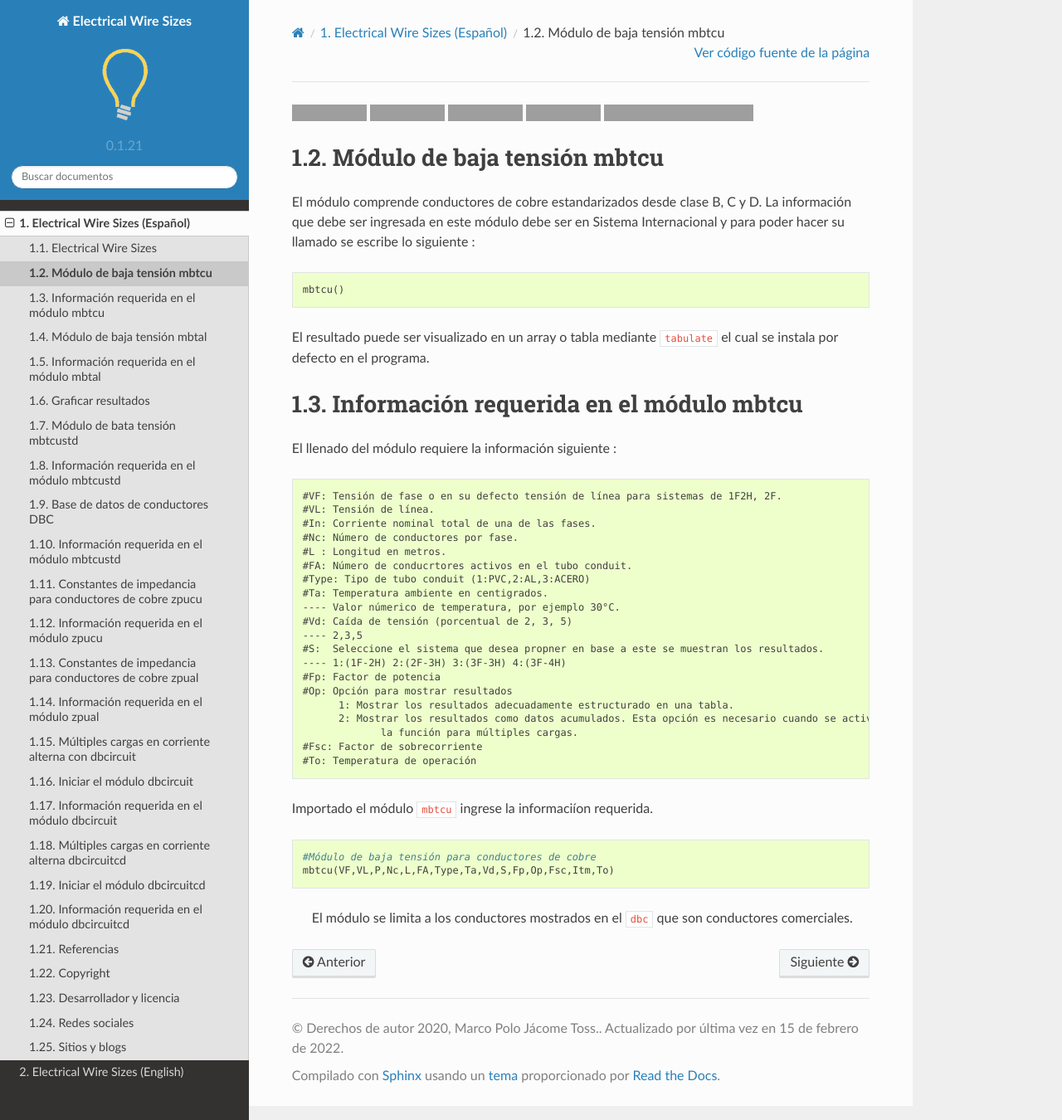
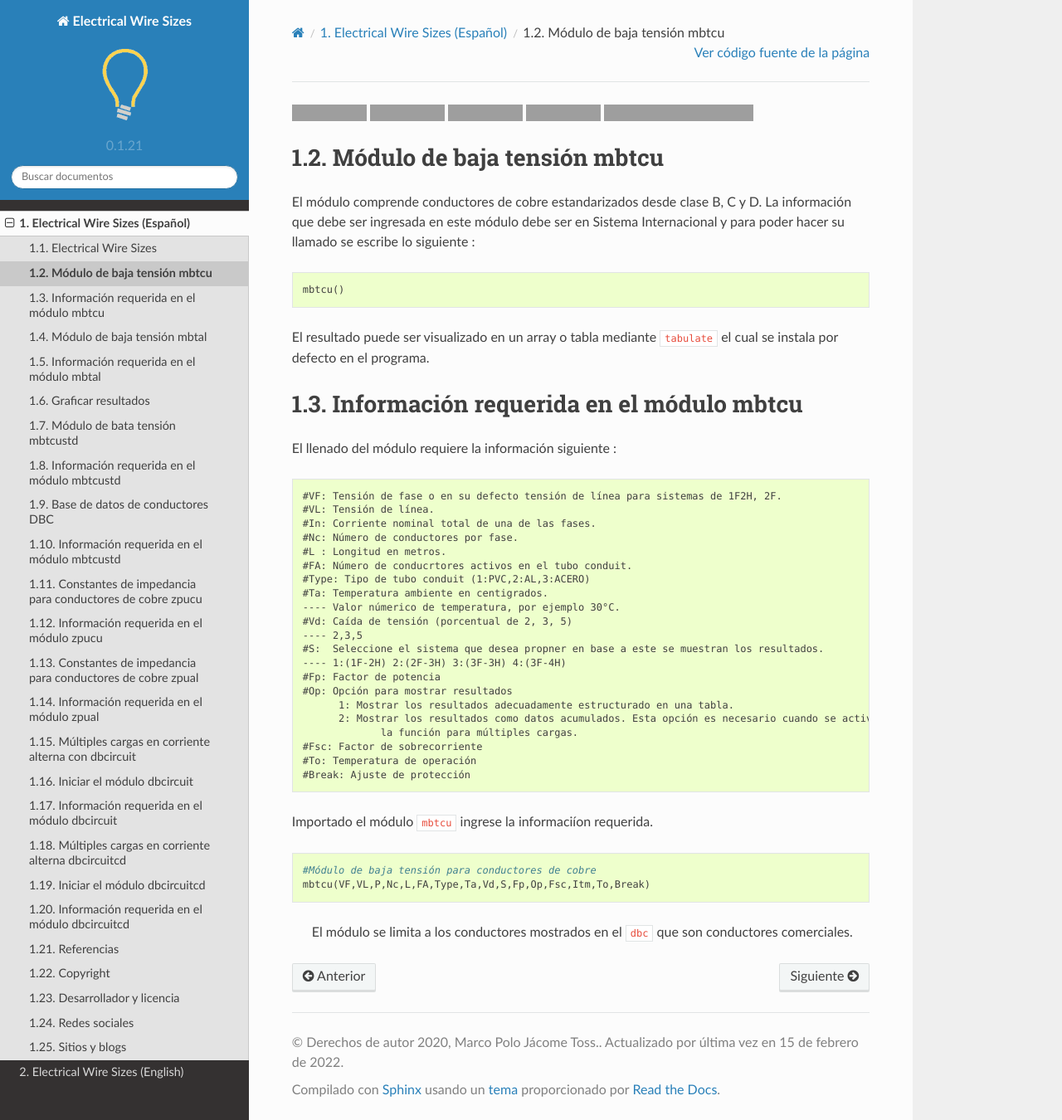
Before and after one commit to jacometoss/PyEWS, a Sphinx documentation site: the page built from docs/parte1/Mbtcu.rst, in a window 1280 px wide and 1350 px high, cut to the strip 0-1350 px from the top of the window. Shown: the whole strip at 83% size. Built offline with Sphinx 7.4.7 and the Read the Docs theme 2.0.0, drawn with Linux system fonts in a browser that asks for light colours; grey boxes are pictures that could not be loaded.

Commit message:
0.1.27rc1

```diff
--- a/docs/parte1/Mbtcu.rst
+++ b/docs/parte1/Mbtcu.rst
@@ -42,13 +42,14 @@
    	 	la función para múltiples cargas.
    #Fsc: Factor de sobrecorriente
    #To: Temperatura de operación
+   #Break: Ajuste de protección
 
 Importado el módulo ``mbtcu`` ingrese la informaciíon requerida.
 
 .. code:: python
 
    #Módulo de baja tensión para conductores de cobre
-   mbtcu(VF,VL,P,Nc,L,FA,Type,Ta,Vd,S,Fp,Op,Fsc,Itm,To)
+   mbtcu(VF,VL,P,Nc,L,FA,Type,Ta,Vd,S,Fp,Op,Fsc,Itm,To,Break)
 
 ..
 
```
